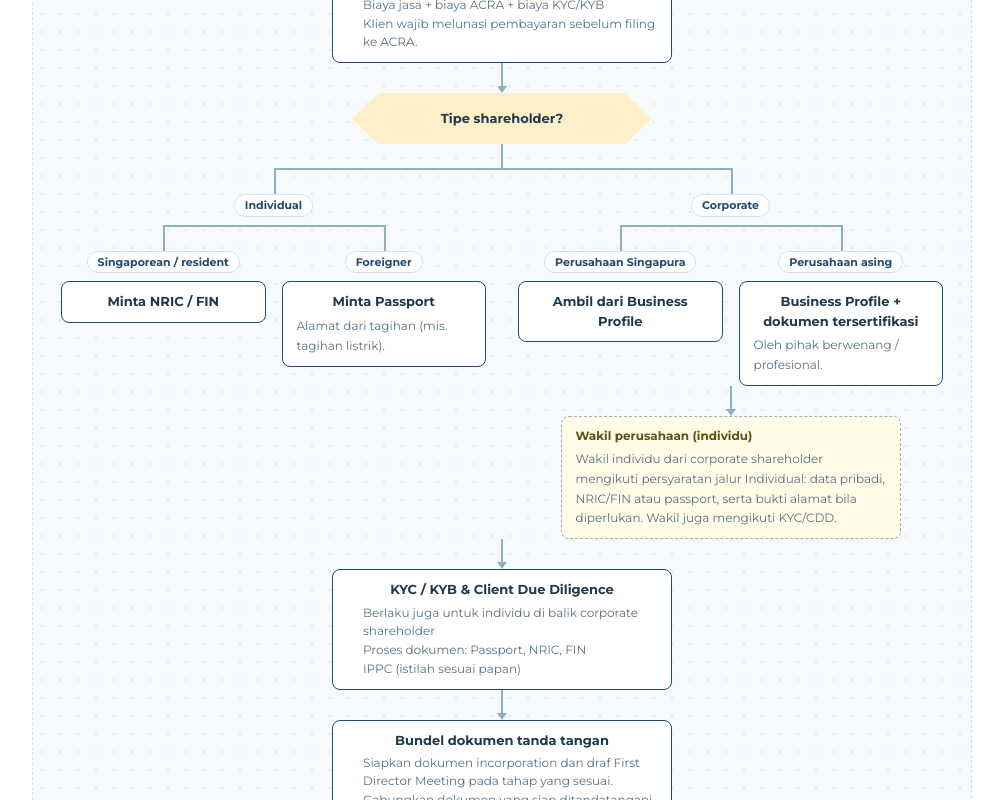
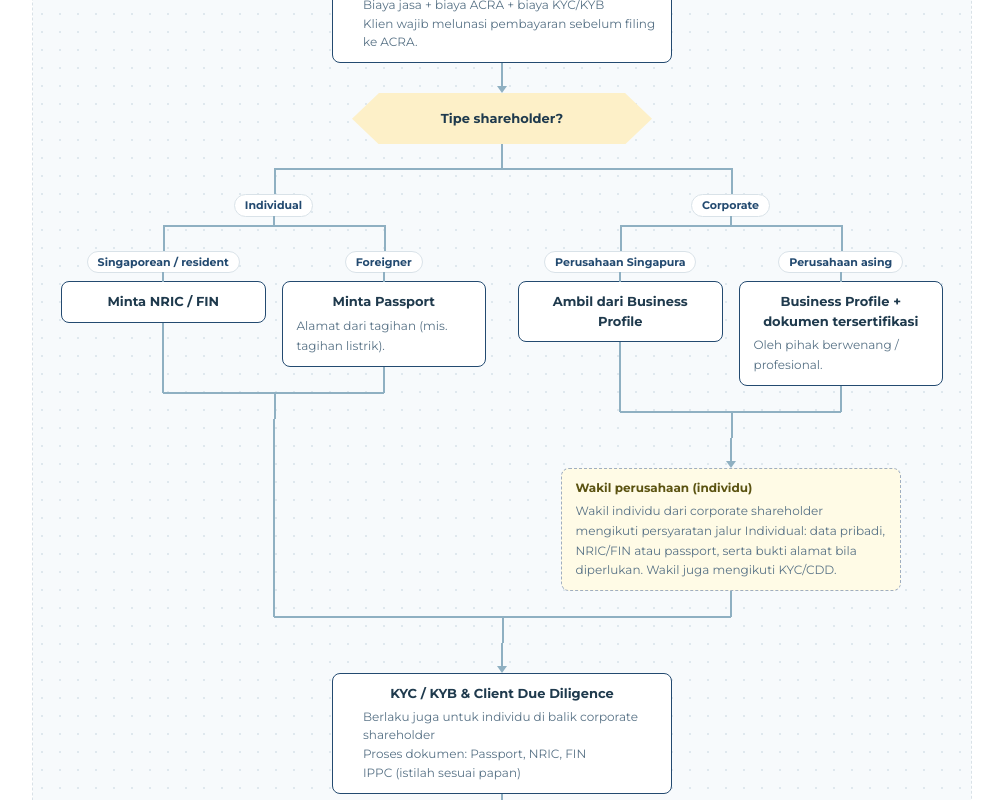
Before and after one commit to irosadie/soas-crm-handbook, a Next.js app: page /docs in a window 1280 px wide. Shown: the part 11200-12000 px from the top of the page, without its empty margins (268-1271 px from the left). Built offline with nearby package versions, Linux system fonts and the light colour scheme.

Commit message:
docs: join incorporation shareholder branches before KYC

```diff
--- a/components/docs-flow.tsx
+++ b/components/docs-flow.tsx
@@ -1,4 +1,4 @@
-import type { ReactNode } from "react";
+import { Children, type CSSProperties, type ReactNode } from "react";
 
 /**
  * Primitif flowchart murni CSS/HTML (tanpa dependency tambahan).
@@ -78,7 +78,8 @@ export function FlowArrow({ label, plain = false }: { label?: string; plain?: bo
 }
 
 export function Branches({ children, mergeToNext = false }: { children: ReactNode; mergeToNext?: boolean }) {
-  return <div className={`dfb${mergeToNext ? " dfb-merge" : ""}`}>{children}</div>;
+  const mergeStyle = mergeToNext ? { "--dfb-merge-inset": `${50 / Math.max(Children.toArray(children).length, 1)}%` } as CSSProperties : undefined;
+  return <div className={`dfb${mergeToNext ? " dfb-merge" : ""}`} style={mergeStyle}>{children}</div>;
 }
 
 export function Branch({ label, children, mergeTail = false }: { label?: string; children: ReactNode; mergeTail?: boolean }) {
--- a/components/docs-view.tsx
+++ b/components/docs-view.tsx
@@ -582,16 +582,16 @@ export default function DocsView({ version = "1.1" }: { version?: "1.0" | "1.1"
               title={isId ? "Tipe shareholder?" : "Shareholder Type?"}
             />
             <FlowArrow plain />
-            <Branches>
-              <Branch label={isId ? "Individual" : "Individual"}>
-                <Branches>
-                  <Branch label={isId ? "Singaporean / resident" : "Singaporean / Resident"}>
+            <Branches mergeToNext>
+              <Branch mergeTail label={isId ? "Individual" : "Individual"}>
+                <Branches mergeToNext>
+                  <Branch mergeTail label={isId ? "Singaporean / resident" : "Singaporean / Resident"}>
                     <FlowNode
                       lang={lang}
                       title={isId ? "Minta NRIC / FIN" : "Request NRIC / FIN"}
                     />
                   </Branch>
-                  <Branch label={isId ? "Foreigner" : "Foreigner"}>
+                  <Branch mergeTail label={isId ? "Foreigner" : "Foreigner"}>
                     <FlowNode
                       lang={lang}
                       title={isId ? "Minta Passport" : "Request Passport"}
@@ -605,9 +605,9 @@ export default function DocsView({ version = "1.1" }: { version?: "1.0" | "1.1"
                   </Branch>
                 </Branches>
               </Branch>
-              <Branch label={isId ? "Corporate" : "Corporate"}>
-                <Branches>
-                  <Branch label={isId ? "Perusahaan Singapura" : "Singapore Entity"}>
+              <Branch mergeTail label={isId ? "Corporate" : "Corporate"}>
+                <Branches mergeToNext>
+                  <Branch mergeTail label={isId ? "Perusahaan Singapura" : "Singapore Entity"}>
                     <FlowNode
                       lang={lang}
                       title={
@@ -617,7 +617,7 @@ export default function DocsView({ version = "1.1" }: { version?: "1.0" | "1.1"
                       }
                     />
                   </Branch>
-                  <Branch label={isId ? "Perusahaan asing" : "Foreign Entity"}>
+                  <Branch mergeTail label={isId ? "Perusahaan asing" : "Foreign Entity"}>
                     <FlowNode
                       lang={lang}
                       title={
--- a/components/docs.css
+++ b/components/docs.css
@@ -563,9 +563,9 @@
 }
 
 .dfb-merge::after {
-  right: 16.6667%;
+  right: var(--dfb-merge-inset);
   bottom: 25px;
-  left: 16.6667%;
+  left: var(--dfb-merge-inset);
   height: 2px;
 }
 
```
